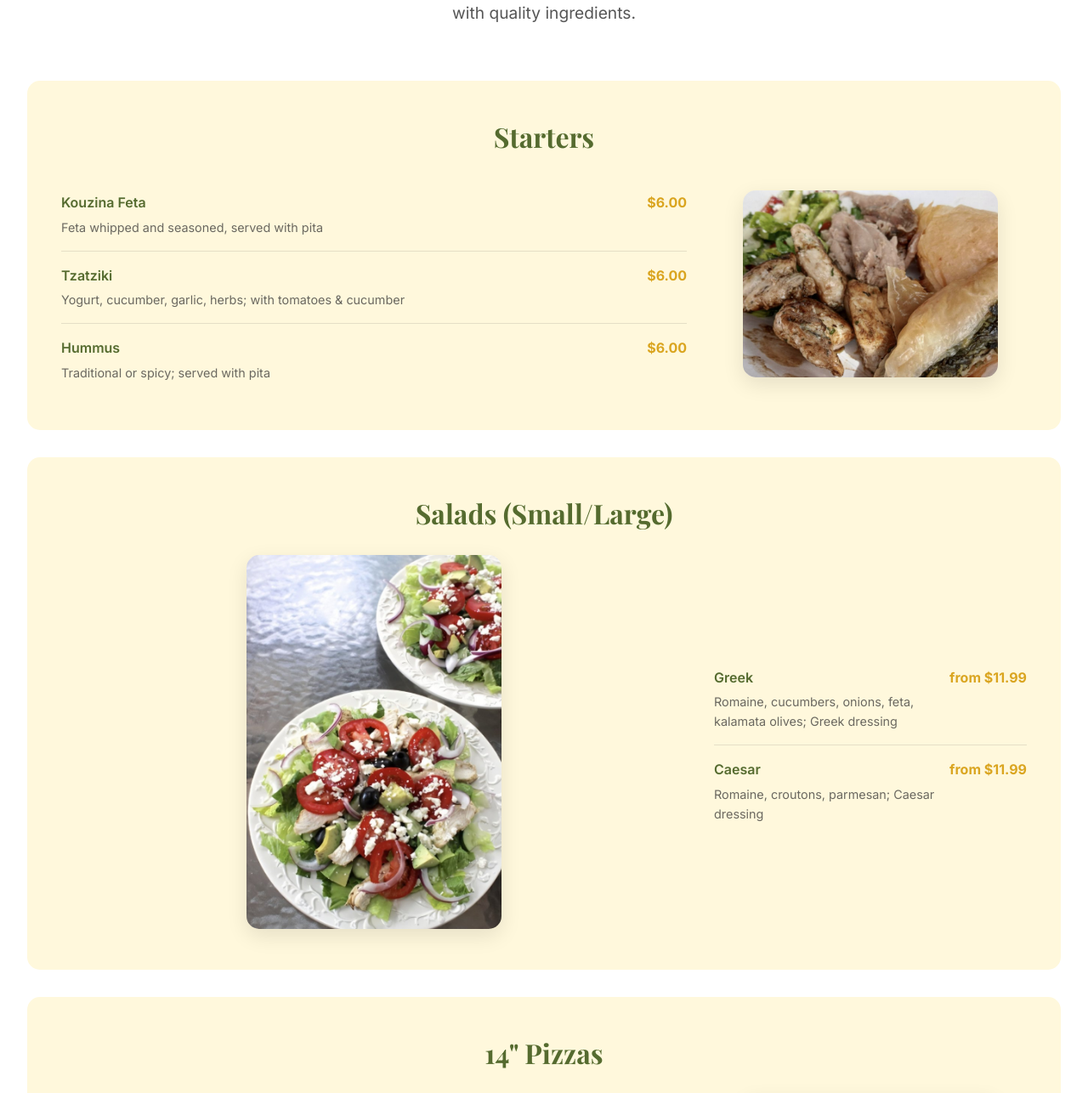
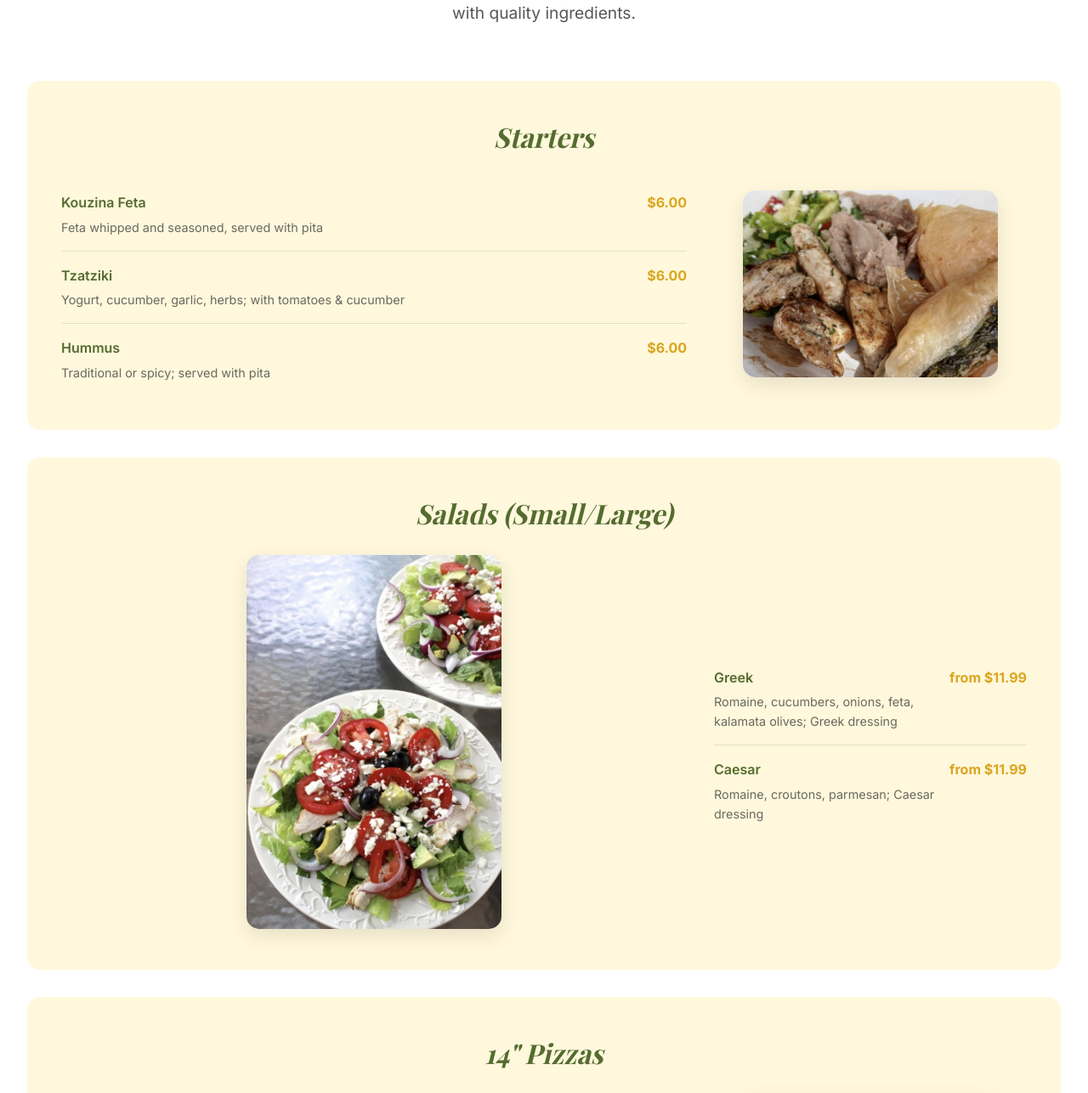
Before and after one commit to KushviewBrian/kouzina, a plain HTML site: page index.html in a window 1280 px wide. Shown: the part 1780-3066 px from the top of the page at 85% size. Drawn offline with nearby package versions, Linux system fonts and the light colour scheme.

Commit message:
probably done

```diff
--- a/index.html
+++ b/index.html
@@ -780,7 +780,7 @@
 
             <!-- Starters -->
             <div class="menu-category">
-                <h3>Starters</h3>
+                <h3><i>Starters</i></h3>
                 <div class="menu-grid">
                     <ul class="menu-items">
                         <li>
@@ -813,7 +813,7 @@
 
             <!-- Salads -->
             <div class="menu-category">
-                <h3>Salads (Small/Large)</h3>
+                <h3><i>Salads (Small/Large)</i></h3>
                 <div class="menu-grid">
                     <div class="menu-image">
                         <img src="assets/photos/food-4.jpg" alt="Fresh Greek salad">
@@ -839,7 +839,7 @@
 
             <!-- Pizzas -->
             <div class="menu-category">
-                <h3>14" Pizzas</h3>
+                <h3><i>14" Pizzas</i></h3>
                 <div class="menu-grid">
                     <ul class="menu-items">
                         <li>
```
